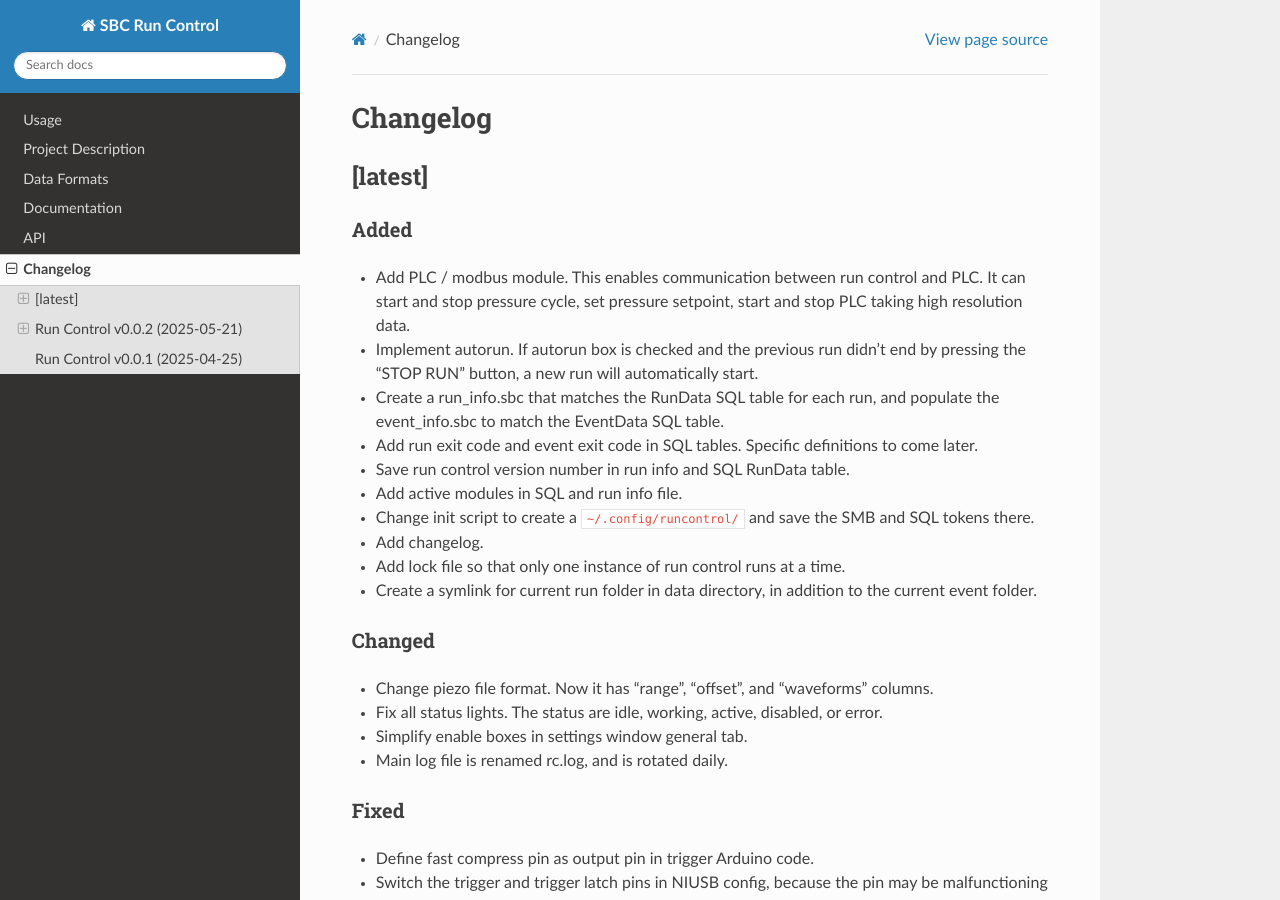
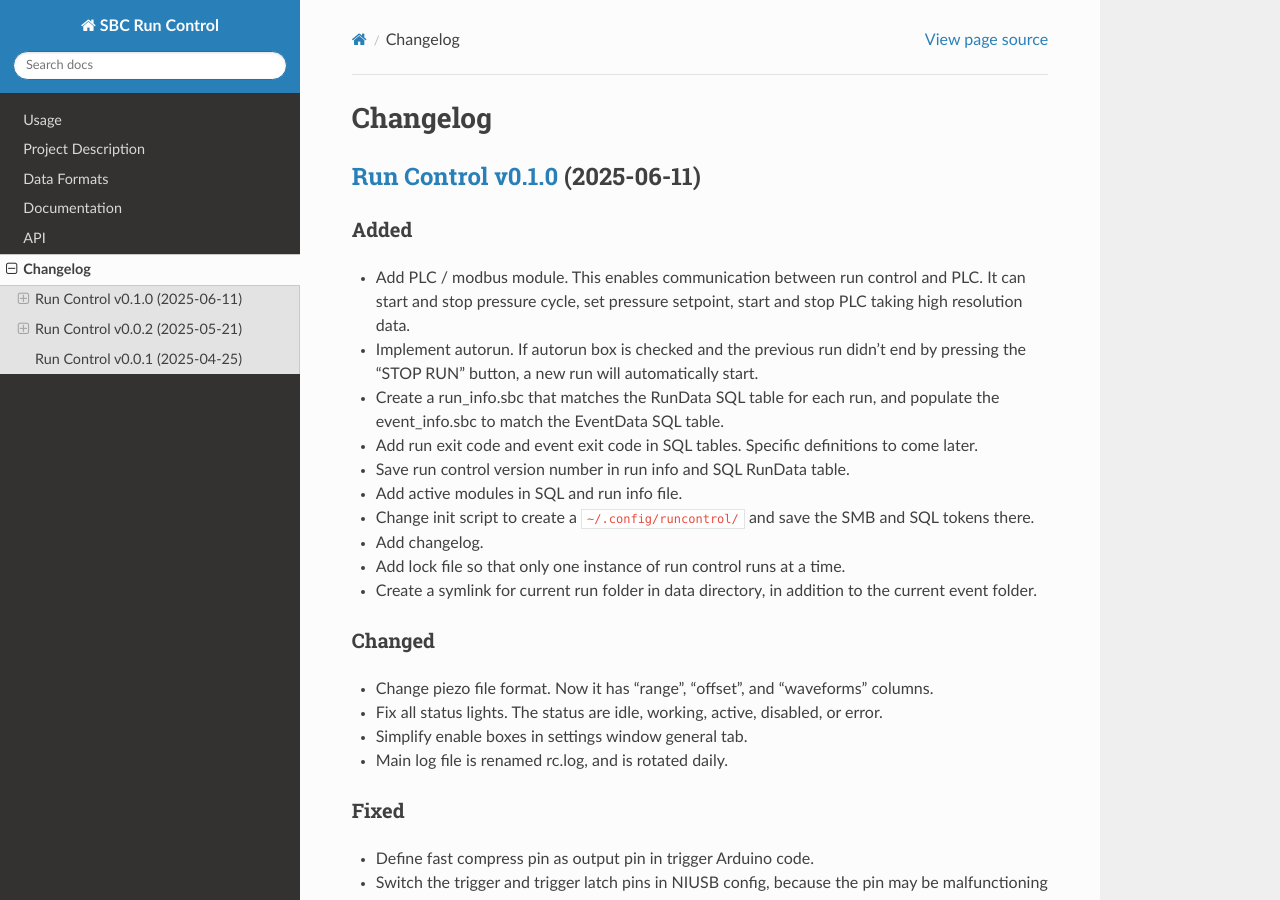
Before and after one commit to SBC-Collaboration/SBC-RunControl, a Sphinx documentation site: the page built from docs/changelog.md, in a window 1280 px wide and 900 px high. Built offline with Sphinx 7.4.7 and the Read the Docs theme 3.1.0, drawn with Linux system fonts in a browser that asks for light colours.

Commit message:
Update changelog title

```diff
--- a/docs/changelog.md
+++ b/docs/changelog.md
@@ -1,6 +1,6 @@
 # Changelog
 
-## [latest]
+## [Run Control v0.1.0](https://github.com/SBC-Collaboration/SBC-RunControl/releases/tag/v0.1.0) (2025-06-11)
 ### Added
 - Add PLC / modbus module. This enables communication between run control and PLC. It can start and stop pressure cycle, set pressure setpoint, start and stop PLC taking high resolution data.
 - Implement autorun. If autorun box is checked and the previous run didn't end by pressing the "STOP RUN" button, a new run will automatically start.
```
